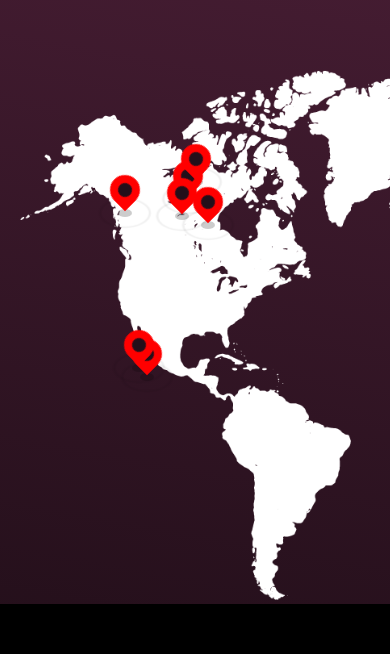
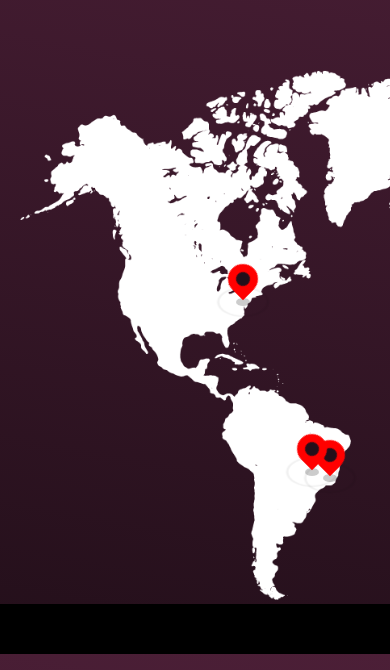
Before and after one commit to jpklzm/webedia-places, a plain HTML site: page index.html in a window 390 px wide. Shown: the part 190-860 px from the top of the page. Drawn offline with Linux system fonts and the light colour scheme; some packages are replaced by stand-ins of ours.

Commit message:
Fix pins responsive behavior

```diff
--- a/css/style.css
+++ b/css/style.css
@@ -53,14 +53,22 @@ main{
 }
 
 .map {
-  display: block;
-  margin: auto;
   width: 900px;
+  position: absolute;
+  left: 0;
+  top: 0;
 }
 
 body,
 html {
   height: 100%;
+}
+
+.pin-wrapper {
+  width: 900px;
+  height: 600px;
+  margin: auto;
+  position: relative;
 }
 
 .pin {
@@ -242,7 +250,7 @@ html {
 
 .rj {
   top:65%;
-  left:39%;
+  left:35%;
 }
 
 .rj:hover{
@@ -254,8 +262,8 @@ html {
 }
 
 .sp {
-  top:64%;
-  left:37%;
+  top: 64%;
+  left: 33%;
 }
 
 .sp:hover{
@@ -267,8 +275,8 @@ html {
 }
 
 .fr {
-  top:44%;
-  left:49.5%;
+  top:33%;
+  left:49%;
 }
 
 .fr:hover{
@@ -280,8 +288,8 @@ html {
 }
 
 .es {
-  top: 46%;
-  left: 47.9%;
+  top: 35%;
+  left: 46.9%;
 }
 
 .es:hover{
@@ -293,8 +301,8 @@ html {
 }
 
 .us {
-  top: 45.6%;
-  left: 33.4%;
+  top: 35.6%;
+  left: 25.4%;
 }
 
 .us:hover{
@@ -306,8 +314,8 @@ html {
 }
 
 .tk {
-  top: 47%;
-  left: 54.5%;
+  top: 36%;
+  left: 56.5%;
 }
 
 .tk:hover{
@@ -319,7 +327,7 @@ html {
 }
 
 .gr {
-  top:41.9%;
+  top:30.9%;
   left:51.5%;
 }
 
--- a/index.html
+++ b/index.html
@@ -63,8 +63,8 @@
         </div>
       </div></a>
       <a href="#"><div class='pulse gr'></div></a>
+      <img class="map" src="./map.png">
     </div>
-    <img class="map" src="./map.png">
   </main>
 
   <footer>
--- a/js/app.js
+++ b/js/app.js
@@ -355,7 +355,7 @@ var places = [
       }
 
 	google.maps.event.addDomListener(window, 'load', () => {
-		initMap();
+		// initMap();
 		initPanorama();
 	});
 
```
